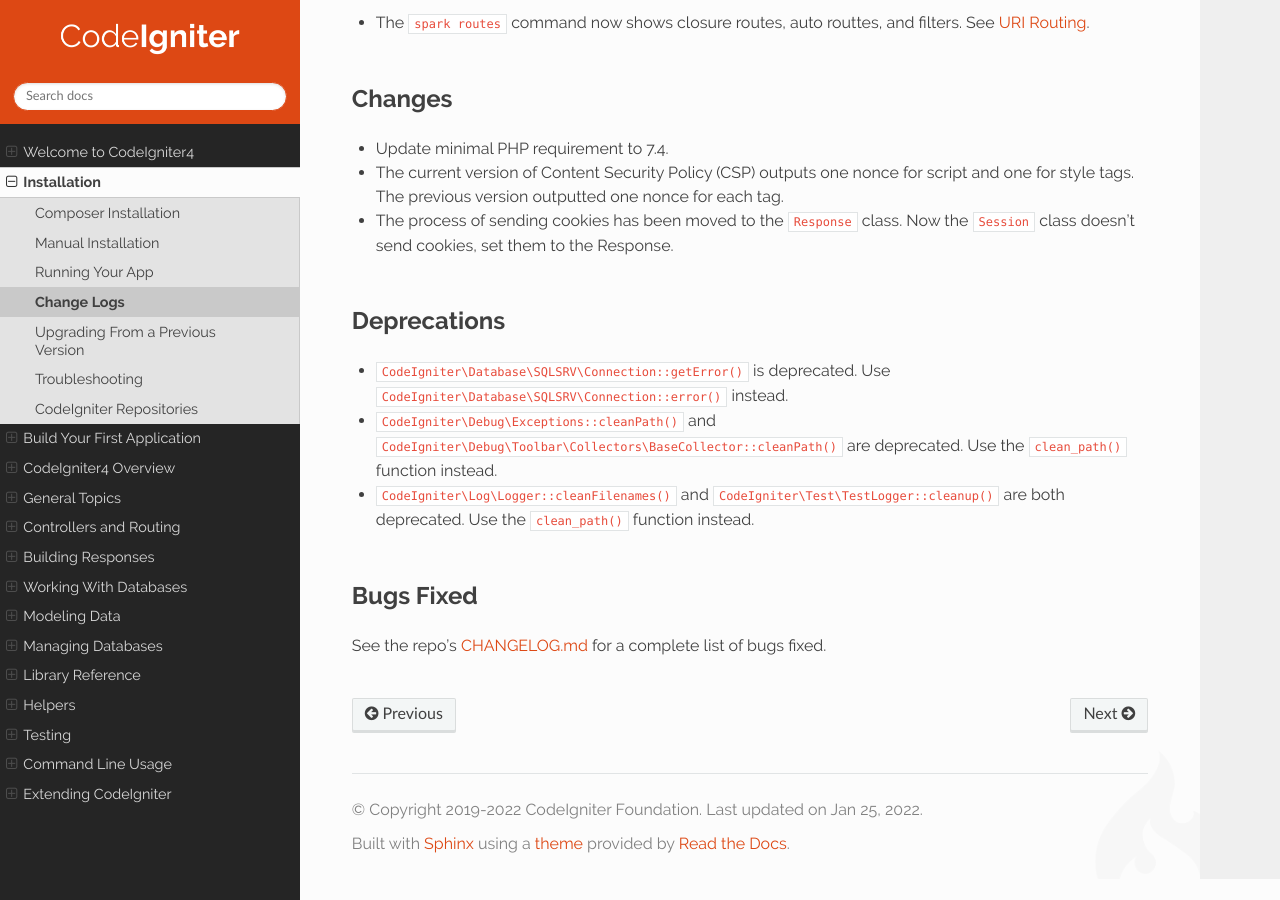
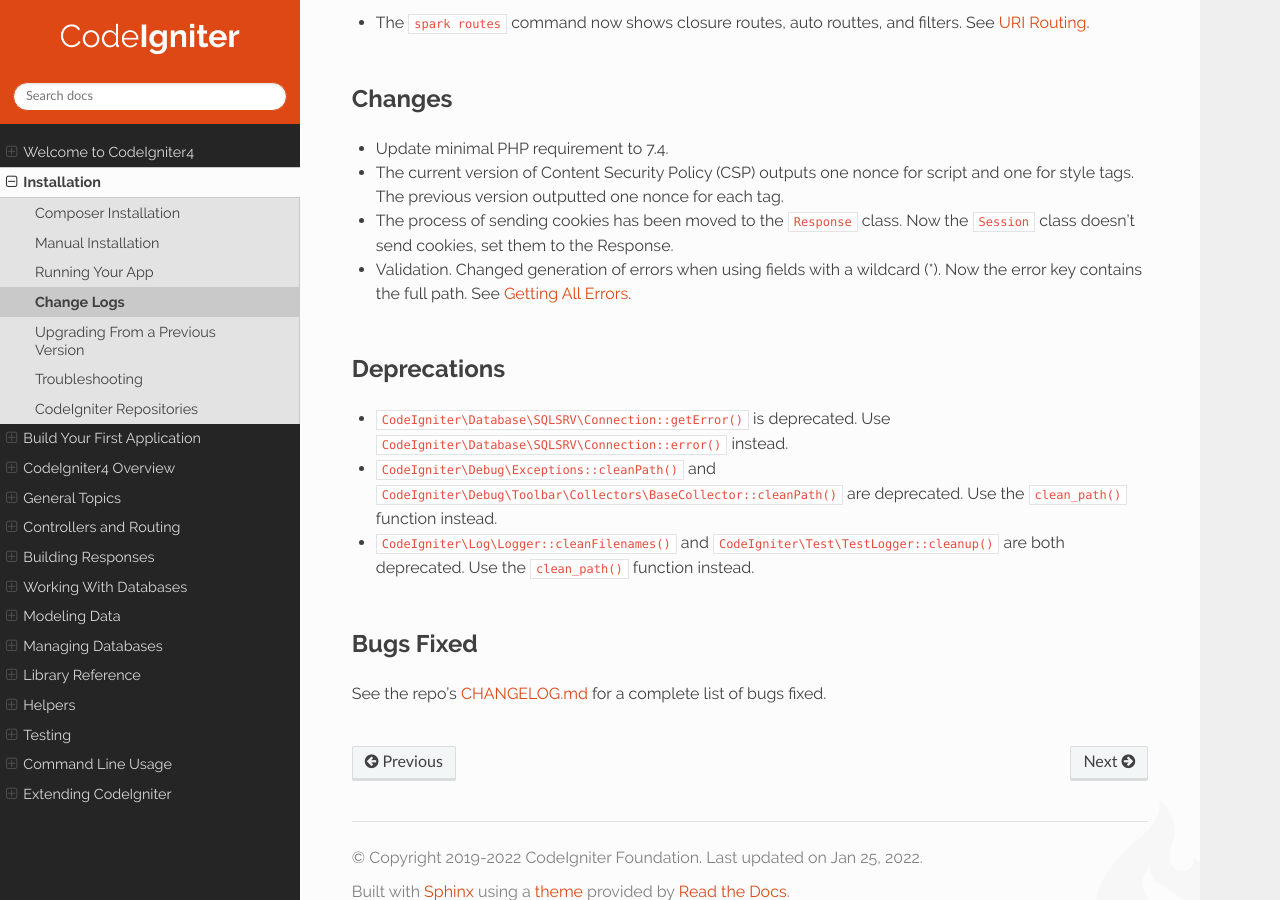
Before and after one commit to NEKOGET/ci4_user_guide_src, a Sphinx documentation site: the page built from source/changelogs/v4.2.0.rst, in a window 1280 px wide and 900 px high, scrolled down 976 px. Built offline with Sphinx 7.4.7 and the Read the Docs theme 2.0.0, drawn with Linux system fonts in a browser that asks for light colours.

Commit message:
Changelog

```diff
--- a/source/changelogs/v4.2.0.rst
+++ b/source/changelogs/v4.2.0.rst
@@ -36,6 +36,7 @@ Changes
 - Update minimal PHP requirement to 7.4.
 - The current version of Content Security Policy (CSP) outputs one nonce for script and one for style tags. The previous version outputted one nonce for each tag.
 - The process of sending cookies has been moved to the ``Response`` class. Now the ``Session`` class doesn't send cookies, set them to the Response.
+- Validation. Changed generation of errors when using fields with a wildcard (*). Now the error key contains the full path. See :ref:`validation-getting-all-errors`.
 
 Deprecations
 ************
--- a/source/libraries/validation.rst
+++ b/source/libraries/validation.rst
@@ -603,6 +603,8 @@ We can simply use the language lines defined in this file, like this::
         ]
     );
 
+.. _validation-getting-all-errors:
+
 Getting All Errors
 ==================
 
```
